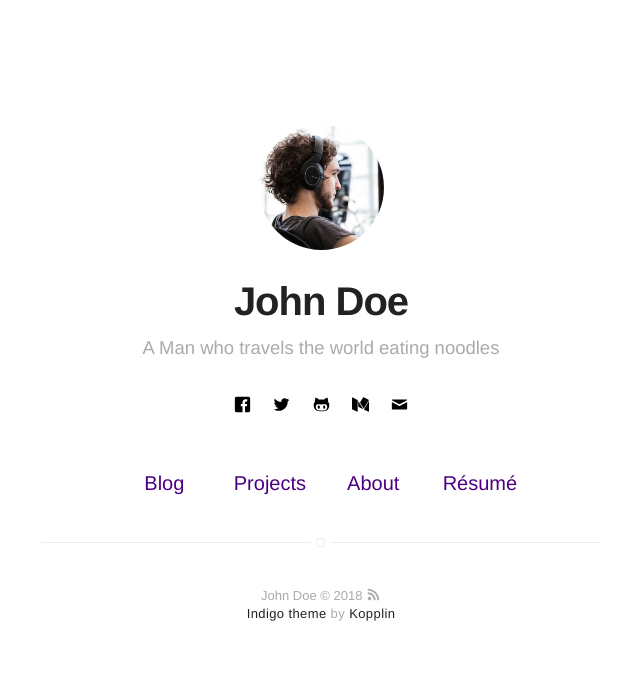
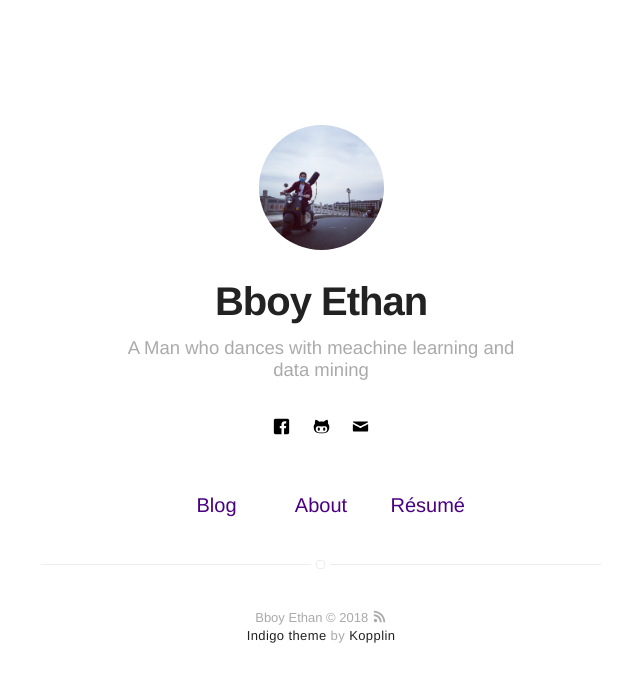
Before and after one commit to FantasticEthan/fantasticethan.github.io, a Jekyll site: the page built from index.html, in a window 1280 px wide. Shown: the top 682 px of the page, without its empty margins (319-959 px from the left). Built offline with Jekyll 4.4.1, drawn with Linux system fonts in a browser that asks for light colours.

Commit message:
change config

```diff
--- a/_config.yml
+++ b/_config.yml
@@ -1,6 +1,6 @@
 # main text of home
-name: John Doe
-bio: A Man who travels the world eating noodles
+name: Bboy Ethan
+bio: A Man who dances with meachine learning and data mining
 
 # twitter summary info
 description: A blog about technology and stuff related
@@ -16,7 +16,7 @@ resume: true
 resume-external: true
 resume-url: https://google.com/?q=my+resume
 
-url: https://koppl.in/indigo
+url: https://bboyethan.github.io
 # your url: http://USERNAME.github.io
 
 permalink: /:title/
@@ -35,7 +35,7 @@ disqus:
 
 # if you don't have any of social below, comment the line
 facebook: myfacebook
-twitter: mytwitter
+#twitter: mytwitter
 # google: mygoogle
 # instagram: myinstagram
 # pinterest: mypinterest
@@ -47,24 +47,18 @@ github: mygithub
 # stackoverflow: 7044681/mystackoverflow
 # quora: userquora
 # reddit: username
-medium: medium
+#medium: medium
 # vimeo: myvimeo
 # lanyrd: mylanyrd
-email: myemail@gmail.com
+email: zyp199301@126.com
 
 authors:
-    johndoe:
-        name: John Doe
-        bio: A Man who travels the world eating noodles
+    Ethan:
+        name: Bboy Ethan
+        bio: A Man who dances with meachine learning and data mining
         external-image: false
         picture: assets/images/profile.jpg
         twitter: johndoe
-    jamesfoster:
-        name: James Foster
-        bio: A Man who develops software with coffee
-        external-image: false
-        picture: assets/images/james.jpg
-        twitter: jamesfoster
 
 # do you want a larger site? change the option below
 # options: [normal, large] | default: normal
@@ -76,11 +70,11 @@ width: normal
 # paginate_path: "blog/:num/"
 
 # if you don't need projects, comment the *projects* configs below
-projects: true
+#projects: true
 
 # if you don't need "about" or "blog", comment them out below
+blog: true
 about: true
-blog: true
 
 # do you want to show the "read time" of the posts?
 read-time: true
```
Also changed, not shown: assets/images/james.jpg (deleted), assets/images/profile.jpg.
